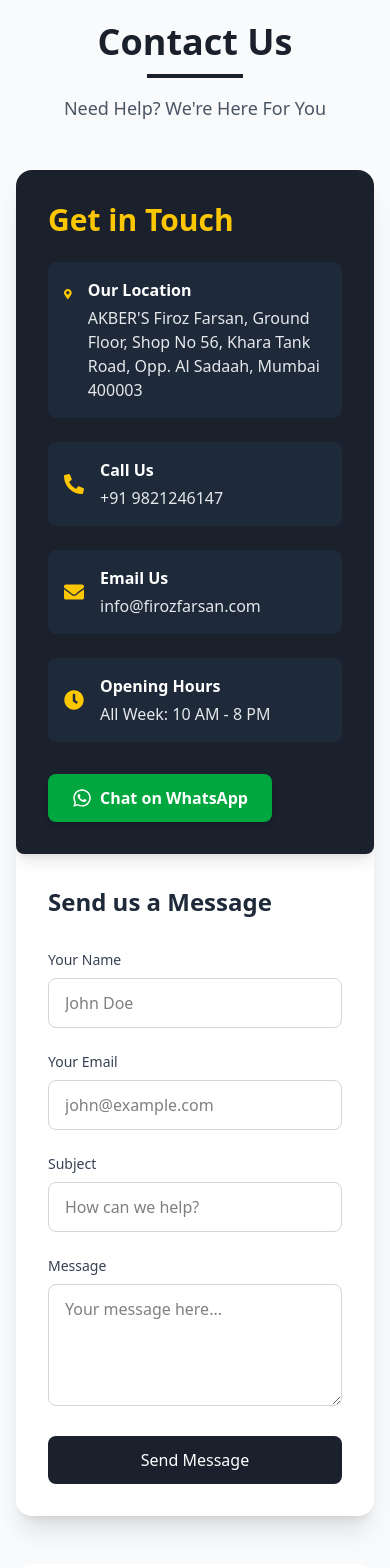
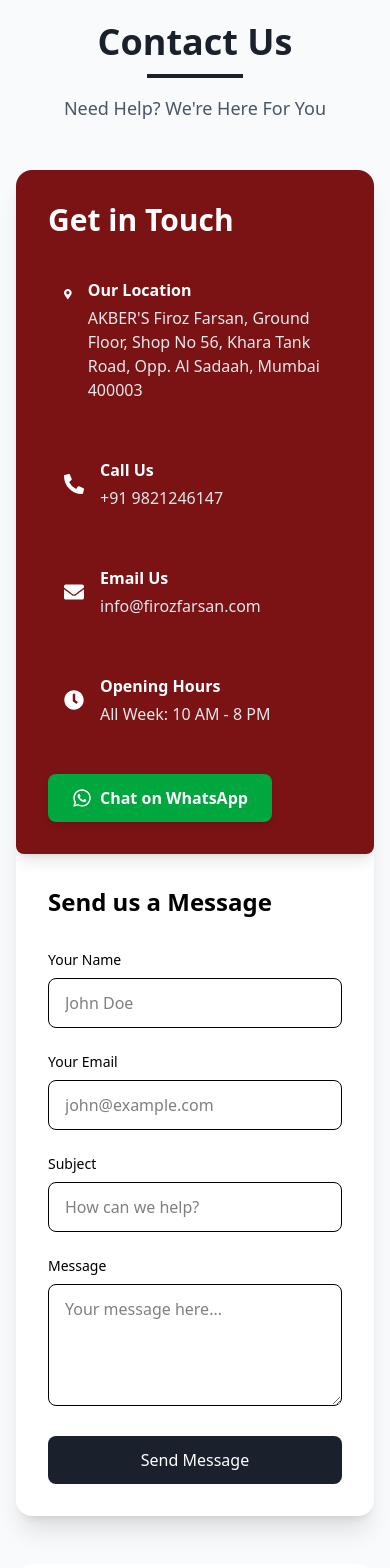
Before and after one commit to CQSTechSolutions/Firoz-Resturant, a React (Vite) app in the folder client/: page / in a window 390 px wide. Shown: the part 4371-5939 px from the top of the page. Built offline with nearby package versions, Linux system fonts and the light colour scheme; grey boxes are pictures that could not be loaded.

Commit message:
Updated footer and contact use element

```diff
--- a/client/src/components/Contact.jsx
+++ b/client/src/components/Contact.jsx
@@ -14,32 +14,32 @@
                 <div className="bg-white rounded-2xl shadow-xl overflow-hidden max-w-6xl mx-auto">
                     <div className="grid grid-cols-1 lg:grid-cols-2">
                         {/* Left Section - Contact Info */}
-                        <div className="bg-[#1a202c] p-8 lg:p-12 text-white rounded-lg shadow-lg transition-transform transform hover:scale-105">
-                            <h3 className="text-3xl font-bold mb-6 text-yellow-400">Get in Touch</h3>
+                        <div className="bg-[#7b1315] p-8 lg:p-12 text-white rounded-lg shadow-lg transition-transform transform hover:scale-105">
+                        <h3 className="text-3xl font-extrabold mb-6" style={{ color: 'white' }}>Get in Touch</h3>
                             <div className="space-y-6">
-                                <div className="flex items-start space-x-4 bg-gray-800 p-4 rounded-lg transition duration-300 hover:bg-gray-700">
-                                    <FaMapMarkerAlt className="w-6 h-6 mt-1 text-yellow-400" />
+                                <div className="flex items-start space-x-4 bg-[#7b1315] p-4 rounded-lg transition duration-300 hover:bg-gray-700">
+                                    <FaMapMarkerAlt className="w-6 h-6 mt-1    " />
                                     <div>
                                         <h4 className="font-semibold mb-1">Our Location</h4>
                                         <p className="text-gray-200">AKBER'S Firoz Farsan, Ground Floor, Shop No 56, Khara Tank Road, Opp. Al Sadaah, Mumbai 400003</p>
                                     </div>
                                 </div>
-                                <div className="flex items-center space-x-4 bg-gray-800 p-4 rounded-lg transition duration-300 hover:bg-gray-700">
-                                    <FaPhoneAlt className="w-5 h-5 text-yellow-400" />
+                                <div className="flex items-center space-x-4 bg-[#7b1315] p-4 rounded-lg transition duration-300 hover:bg-gray-700">
+                                    <FaPhoneAlt className="w-5 h-5    "style={{ color: 'white' }} />
                                     <div>
                                         <h4 className="font-semibold mb-1">Call Us</h4>
                                         <p className="text-gray-200">+91 9821246147</p>
                                     </div>
                                 </div>
-                                <div className="flex items-center space-x-4 bg-gray-800 p-4 rounded-lg transition duration-300 hover:bg-gray-700">
-                                    <FaEnvelope className="w-5 h-5 text-yellow-400" />
+                                <div className="flex items-center space-x-4 bg-[#7b1315] p-4 rounded-lg transition duration-300 hover:bg-gray-700">
+                                    <FaEnvelope className="w-5 h-5    "style={{ color: 'white' }} />
                                     <div>
                                         <h4 className="font-semibold mb-1">Email Us</h4>
                                         <p className="text-gray-200">info@firozfarsan.com</p>
                                     </div>
                                 </div>
-                                <div className="flex items-center space-x-4 bg-gray-800 p-4 rounded-lg transition duration-300 hover:bg-gray-700">
-                                    <FaClock className="w-5 h-5 text-yellow-400" />
+                                <div className="flex items-center space-x-4 bg-[#7b1315] p-4 rounded-lg transition duration-300 hover:bg-gray-700">
+                                    <FaClock className="w-5 h-5    " style={{ color: 'white' }}/>
                                     <div>
                                         <h4 className="font-semibold mb-1">Opening Hours</h4>
                                         <p className="text-gray-200">All Week: 10 AM - 8 PM</p>
@@ -59,52 +59,52 @@
 
                         {/* Right Section - Contact Form */}
                         <div className="p-8 lg:p-12">
-                            <h3 className="text-2xl font-bold text-gray-800 mb-8">Send us a Message</h3>
+                            <h3 className="text-2xl font-bold text-black mb-8">Send us a Message</h3>
                             <form className="space-y-6">
                                 <div>
-                                    <label className="block text-sm font-medium text-gray-700 mb-2" htmlFor="name">
+                                    <label className="block text-sm font-medium text-black mb-2" htmlFor="name">
                                         Your Name
                                     </label>
                                     <input
                                         type="text"
                                         id="name"
-                                        className="w-full px-4 py-3 rounded-lg border border-gray-300 focus:ring-2 focus:ring-[#1a202c] focus:border-transparent transition duration-300"
+                                        className="w-full px-4 py-3 rounded-lg border border-black focus:ring-2 focus:ring-[#1a202c] focus:border-transparent transition duration-300"
                                         placeholder="John Doe"
                                         required
                                     />
                                 </div>
                                 <div>
-                                    <label className="block text-sm font-medium text-gray-700 mb-2" htmlFor="email">
+                                    <label className="block text-sm font-medium text-black mb-2" htmlFor="email">
                                         Your Email
                                     </label>
                                     <input
                                         type="email"
                                         id="email"
-                                        className="w-full px-4 py-3 rounded-lg border border-gray-300 focus:ring-2 focus:ring-[#1a202c] focus:border-transparent transition duration-300"
+                                        className="w-full px-4 py-3 rounded-lg border border-black focus:ring-2 focus:ring-[#1a202c] focus:border-transparent transition duration-300"
                                         placeholder="john@example.com"
                                         required
                                     />
                                 </div>
                                 <div>
-                                    <label className="block text-sm font-medium text-gray-700 mb-2" htmlFor="subject">
+                                    <label className="block text-sm font-medium text-black mb-2" htmlFor="subject">
                                         Subject
                                     </label>
                                     <input
                                         type="text"
                                         id="subject"
-                                        className="w-full px-4 py-3 rounded-lg border border-gray-300 focus:ring-2 focus:ring-[#1a202c] focus:border-transparent transition duration-300"
+                                        className="w-full px-4 py-3 rounded-lg border border-black focus:ring-2 focus:ring-[#1a202c] focus:border-transparent transition duration-300"
                                         placeholder="How can we help?"
                                         required
                                     />
                                 </div>
                                 <div>
-                                    <label className="block text-sm font-medium text-gray-700 mb-2" htmlFor="message">
+                                    <label className="block text-sm font-medium text-black mb-2" htmlFor="message">
                                         Message
                                     </label>
                                     <textarea
                                         id="message"
                                         rows="4"
-                                        className="w-full px-4 py-3 rounded-lg border border-gray-300 focus:ring-2 focus:ring-[#1a202c] focus:border-transparent transition duration-300"
+                                        className="w-full px-4 py-3 rounded-lg border border-black focus:ring-2 focus:ring-[#1a202c] focus:border-transparent transition duration-300"
                                         placeholder="Your message here..."
                                         required
                                     ></textarea>
--- a/client/src/components/Footer.jsx
+++ b/client/src/components/Footer.jsx
@@ -28,7 +28,7 @@
                         <p className="text-sm">All Week: 10 AM - 8 PM</p>
                     </div>
                 </div>
-                <div className="mt-8 flex justify-center space-x-6">
+                {/* <div className="mt-8 flex justify-center space-x-6">
                     <a href="#" className="text-gray-400 hover:text-yellow-400 transition duration-300">
                         <FaFacebook className="inline-block mr-1" /> Facebook
                     </a>
@@ -38,7 +38,7 @@
                     <a href="#" className="text-gray-400 hover:text-yellow-400 transition duration-300">
                         <FaTwitter className="inline-block mr-1" /> Twitter
                     </a>
-                </div>
+                </div> */}
             </div>
         </footer>
     )
```
